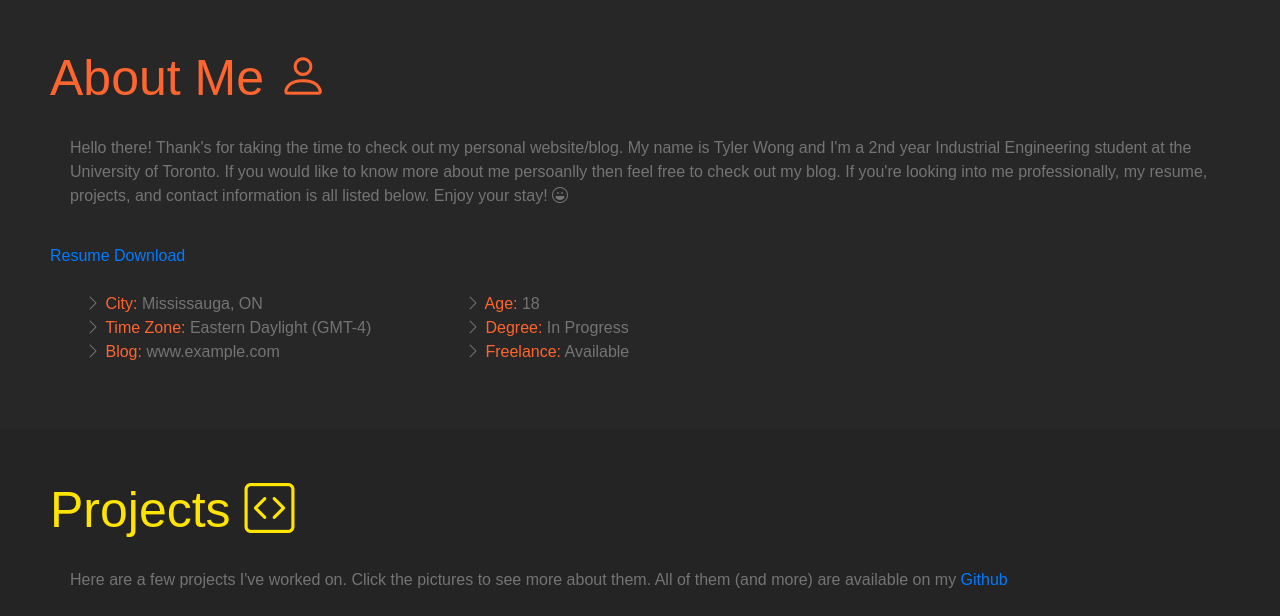
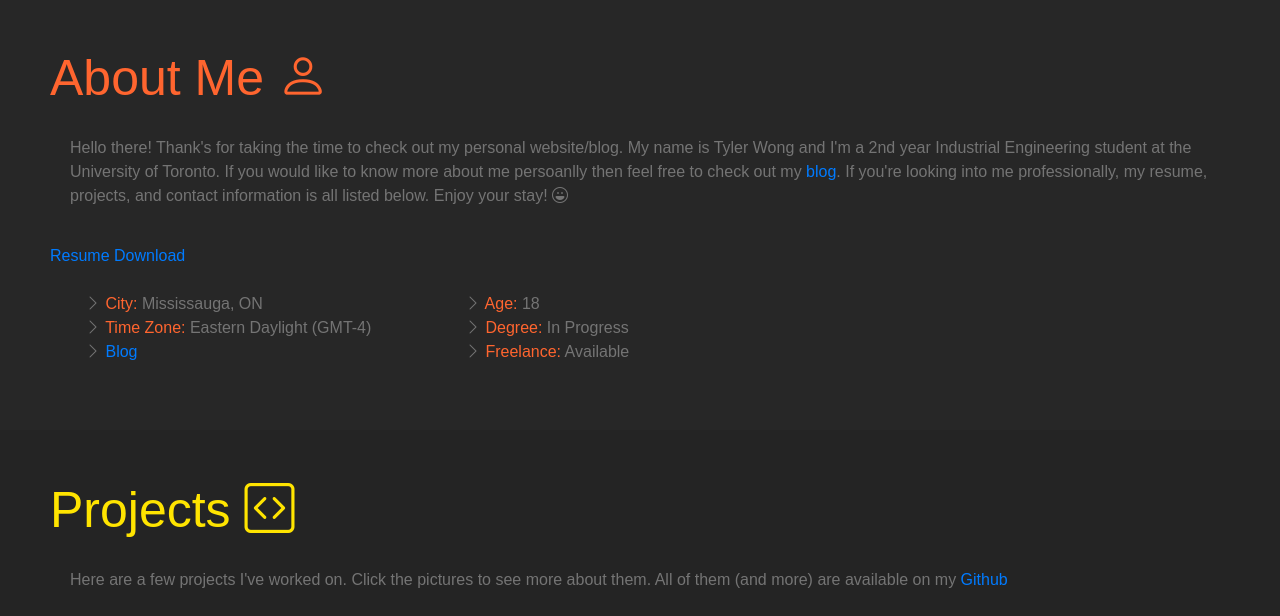
Before and after one commit to Tyler-Jon-Wong/Tyler-Jon-Wong.github.io, a website: page index.html in a window 1280 px wide. Shown: the part 802-1418 px from the top of the page. Drawn offline with nearby package versions, Linux system fonts and the light colour scheme.

Commit message:
Update index.html

```diff
--- a/index.html
+++ b/index.html
@@ -51,16 +51,16 @@
         <h1 class="">About Me <i class="bi bi-person"></i> </h1>
         <p class="">Hello there! Thank's for taking the time to check out my personal website/blog. My name is Tyler Wong and
         I'm a 2nd year Industrial Engineering student at the University of Toronto. If you would like to know more
-      about me persoanlly then feel free to check out my blog. If you're looking into me professionally, my resume,
+      about me persoanlly then feel free to check out my <a href="./Blog/index.html">blog</a>. If you're looking into me professionally, my resume,
     projects, and contact information is all listed below. Enjoy your stay! <i class="bi bi-emoji-laughing"></i> </p>
-        <a class="btn-resume" href="uploads/Tyler's Resume.pdf">Resume Download</a> <br>
+        <a class="btn-resume" href="uploads/Tyler Wong Resume 2021.pdf">Resume Download</a> <br>
         <div class="container">
           <div class="row">
             <div class="col-md-4">
               <ul>
                 <li><i class="bi bi-chevron-right"></i> <span style="color: #FF652F">City:</span> <span>Mississauga, ON</span></li>
                 <li><i class="bi bi-chevron-right"></i> <span style="color: #FF652F">Time Zone:</span> <span>Eastern Daylight (GMT-4)</span></li>
-                <li><i class="bi bi-chevron-right"></i> <span style="color: #FF652F">Blog:</span> <span>www.example.com</span></li>
+                <li><i class="bi bi-chevron-right"></i> <span style="color: #FF652F"><a href="./Blog/index.html">Blog</a></span></li>
               </ul>
             </div>
             <div class="col-md-4">
```
